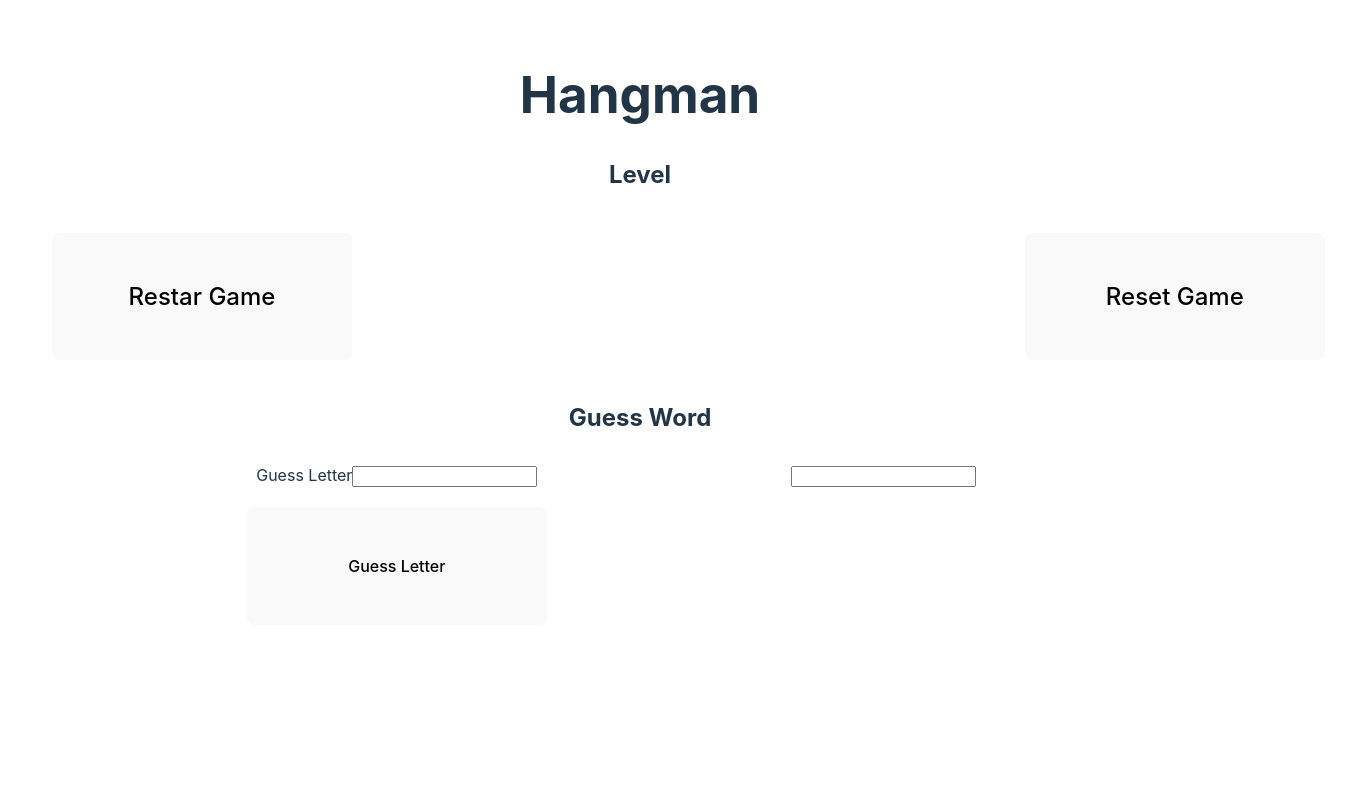
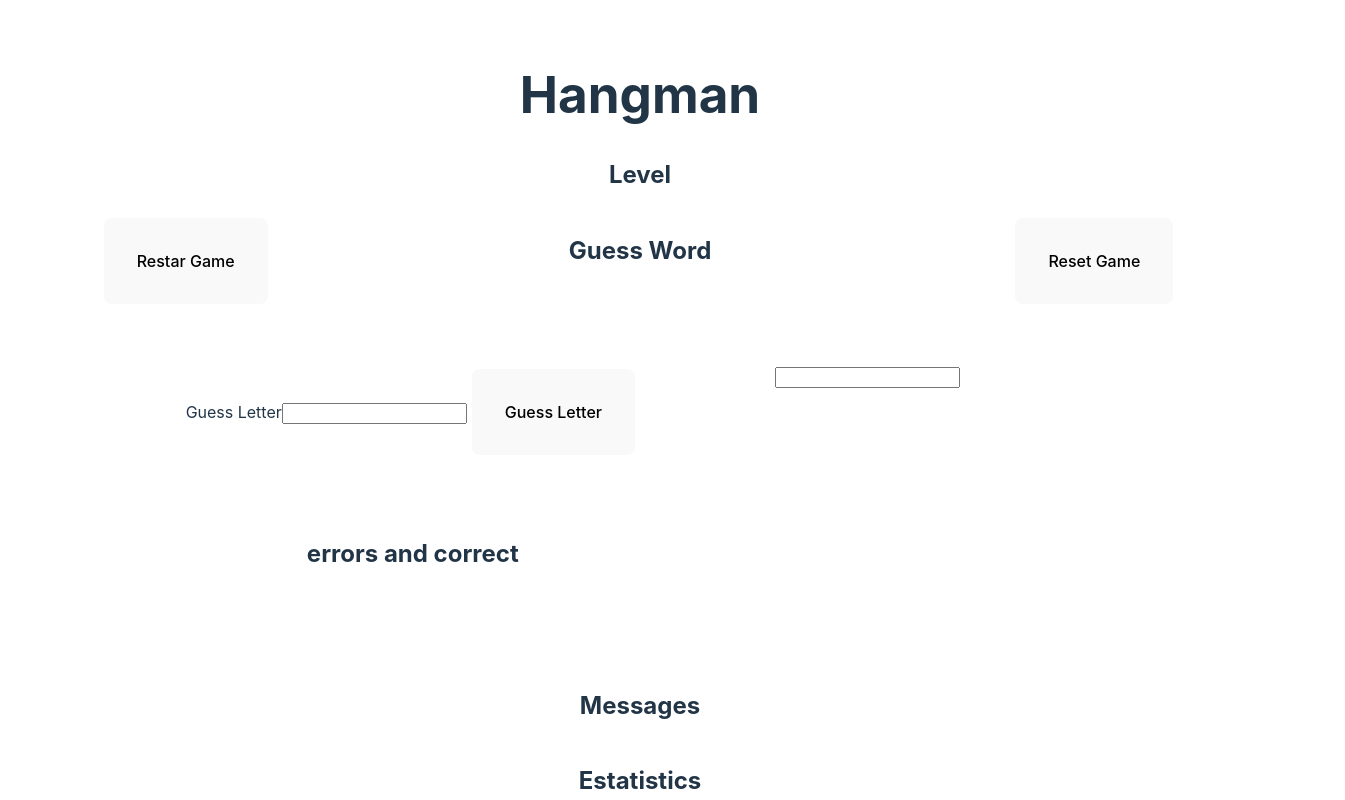
Before and after one commit to leonsuaren/hangman, a React (Vite) app in the folder client/: page /board in a window 1280 px wide. Shown: the top 800 px of the page, 1345 px wide, since content can reach past the window. Built offline with nearby package versions, Linux system fonts and the light colour scheme.

Commit message:
final board layout and last test

```diff
--- a/client/src/index.css
+++ b/client/src/index.css
@@ -36,21 +36,21 @@ h1 {
 }
 
 span {
-  font-size: 1.5rem;
+  font-size: 1rem;
 }
 
 button {
   border-radius: 8px;
   border: 1px solid transparent;
-  padding: 3em 3em;
+  padding: 2em 2em;
   font-size: 1em;
   font-weight: 500;
   font-family: inherit;
   background-color: #1a1a1a;
   cursor: pointer;
   transition: border-color 0.25s;
-  margin: 20px;
-  width: 300px;
+  margin: 5px;
+  /* width: 100px; */
 }
 button:hover {
   border-color: #646cff;
@@ -72,11 +72,11 @@ button:focus-visible {
     background-color: #f9f9f9;
   }
 }
-
+/*Board Main Layout */
 .board-layout {
   display: grid;
   grid-template-columns: repeat(10, 1fr);
-  grid-template-rows: repeat(10, 1fr);
+  grid-template-rows: repeat(8, 1fr);
   grid-column-gap: 0px;
   grid-row-gap: 0px;
 }
@@ -90,21 +90,45 @@ button:focus-visible {
 }
 
 .guess-word {
-  grid-area: 3 / 2 / 4 / 10;
+  grid-area: 1 / 3 / 3 / 9;
 }
 
 .guess-letter-form {
-  grid-area: 4 / 2 / 8 / 6;
+  grid-area: 3 / 2 / 7 / 6;
 }
 
 .guess-word-form {
-  grid-area: 4 / 6 / 8 / 10;
+  grid-area: 3 / 6 / 7 / 10;
 }
 
 .messages {
-  grid-area: 8 / 3 / 9 / 9;
+  grid-area: 7 / 2 / 8 / 10;
 }
 
 .statistics {
-  grid-area: 9 / 3 / 11 / 9;
+  grid-area: 8 / 2 / 9 / 10;
 }
+
+/*Board Main Layout */
+/*Guess Letter Section Layuot */
+.guess-letter-layout {
+  display: grid;
+  grid-template-columns: repeat(4, 1fr);
+  grid-template-rows: repeat(4, 1fr);
+  grid-column-gap: 0px;
+  grid-row-gap: 0px;
+}
+
+.form-layout {
+  grid-area: 1 / 1 / 3 / 5;
+}
+
+.errors-and-correct {
+  grid-area: 3 / 1 / 4 / 5;
+}
+
+.guessed-letter-messages {
+  grid-area: 4 / 1 / 5 / 5;
+}
+
+/*Guess Letter Section Layuot */
--- a/client/src/views/board/Board.tsx
+++ b/client/src/views/board/Board.tsx
@@ -24,16 +24,18 @@ const Board: FC<BoardProps> = ({ level, playedWord }) => {
     }
 
     if (errors === 3) {
-      setMessage('You reached the maximum errors!');
+      setMessage("You reached the maximum errors!");
       setTimeout(() => {
-        setMessage('');
+        setMessage("");
       }, 3000);
     }
 
     if (letterExist === maxLetterExist) {
-      setMessage(`You reached the maximum number of correct answers ${maxLetterExist}!`);
+      setMessage(
+        `You reached the maximum number of correct answers ${maxLetterExist}!`
+      );
       setTimeout(() => {
-        setMessage('');
+        setMessage("");
       }, 3000);
     }
   }, [errors, letterExist]);
@@ -42,7 +44,6 @@ const Board: FC<BoardProps> = ({ level, playedWord }) => {
     event.preventDefault();
     let letter = guessLetter.current?.value;
 
-    //regla general para cualquier nivel de juego, easy, medium and difficult
     if (lettersSet.indexOf(letter!) === -1) {
       setLettersSet((prevState) => [...prevState, letter!]);
     }
@@ -95,7 +96,8 @@ const Board: FC<BoardProps> = ({ level, playedWord }) => {
         <div className="guess-word">
           <h2>Guess Word</h2>
         </div>
-        <form onSubmit={handleOnSubmit} className="guess-letter-form">
+        <section className="guess-letter-form guess-letter-layout">
+          <form onSubmit={handleOnSubmit} className="form-layout">
             <label>Guess Letter</label>
             <input
               type="text"
@@ -121,8 +123,10 @@ const Board: FC<BoardProps> = ({ level, playedWord }) => {
             >
               Guess Letter
             </button>
-          <p>{message}</p>
           </form>
+          <div className="errors-and-correct"><h2>errors and correct</h2></div>
+          <div className="guessed-letter-messages"><h3>{message}</h3></div>
+        </section>
         <form className="guess-word-form">
           <input type="text" />
         </form>
```
Lines whose indentation alone changed are shown as unchanged.
